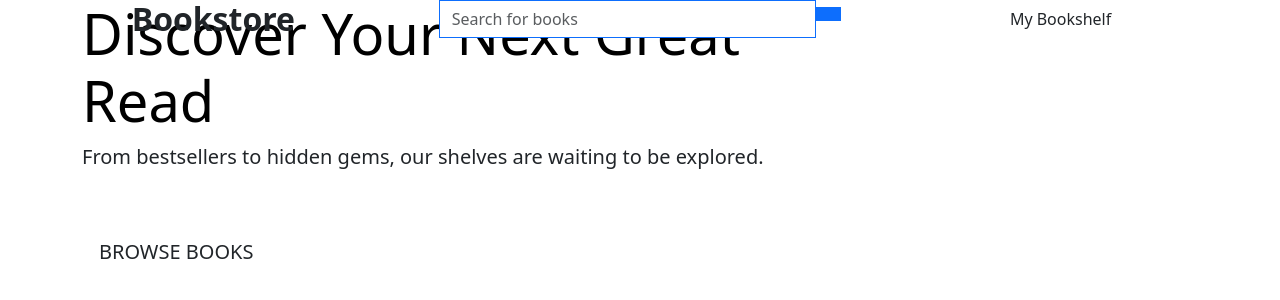
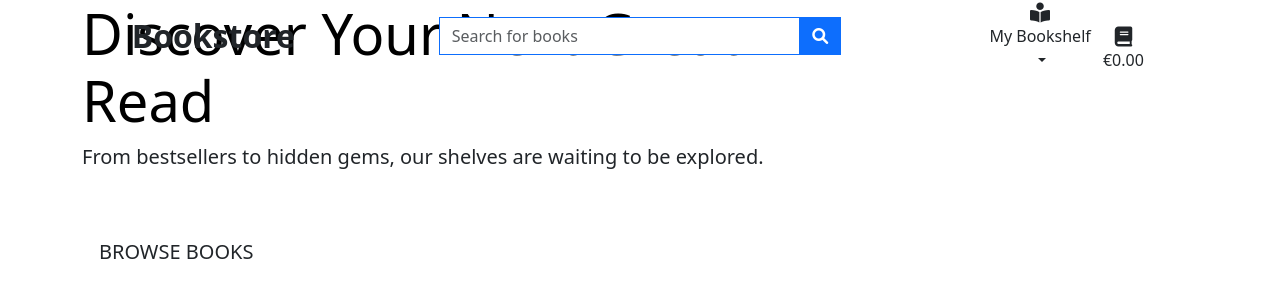
Before and after one commit to A-Hebbes/book_store2, a Django app: page / in a window 1280 px wide. Shown: the top 300 px of the page. Run offline with Django 4.2, Linux system fonts and the light colour scheme.

Commit message:
Update base.html for dropdown menu and corecss and corejs

```diff
--- a/templates/base.html
+++ b/templates/base.html
@@ -13,15 +13,17 @@
     {% block extra_meta %}
     {% endblock %}
 
-    {% block corecss%}
-    <link href="https://cdn.jsdelivr.net/npm/bootstrap@5.3.2/dist/css/bootstrap.min.css" rel="stylesheet" integrity="sha384-T3c6CoIi6uLrA9TneNEoa7RxnatzjcDSCmG1MXxSR1GAsXEV/Dwwykc2MPK8M2HN" crossorigin="anonymous">
+    {% block corecss %}
+    <link href="https://cdn.jsdelivr.net/npm/bootstrap@5.3.2/dist/css/bootstrap.min.css" rel="stylesheet">
+    <link rel="stylesheet" href="https://cdnjs.cloudflare.com/ajax/libs/font-awesome/6.0.0-beta3/css/all.min.css">
     {% endblock %}
 
     {% block extra_css %}
     {% endblock %}
 
     {% block corejs %}
-    <script src="https://cdn.jsdelivr.net/npm/bootstrap@5.3.2/dist/js/bootstrap.bundle.min.js" integrity="sha384-C6RzsynM9kWDrMNeT87bh95OGNyZPhcTNXj1NW7RuBCsyN/o0jlpcV8Qyq46cDfL" crossorigin="anonymous"></script>
+    <script src="https://cdn.jsdelivr.net/npm/@popperjs/core@2.11.6/dist/umd/popper.min.js"></script>
+    <script src="https://cdn.jsdelivr.net/npm/bootstrap@5.3.2/dist/js/bootstrap.bundle.min.js"></script>
     {% endblock %}
 
     {% block extra_js %}
@@ -60,14 +62,39 @@
         <div class="col-12 col-lg-4 my-auto py-1 py-lg-0">
           <ul class="list-inline list-unstyled text-center text-lg-right my-0">
             <li class="list-inline-item dropdown">
-              <a class="text-dark nav-link" href="#" id="user-options" data-bs-toggle="dropdown" aria-haspopup="true" aria-expanded="false">
+              <a class="text-dark nav-link dropdown-toggle" href="#" id="user-options" role="button" data-bs-toggle="dropdown" aria-expanded="false">
+                  <div class="text-center">
+                      <div><i class="fas fa-book-reader fa-lg"></i></div>
+                      <p class="my-0">My Bookshelf</p>
+                  </div>
+              </a>
+              <ul class="dropdown-menu" aria-labelledby="user-options">
+                  {% if request.user.is_authenticated %}
+                      {% if request.user.is_superuser %}
+                          <li><a class="dropdown-item" href="">Book Management</a></li>
+                      {% endif %}
+                      <li><a class="dropdown-item" href="">My Profile</a></li>
+                      <li><a class="dropdown-item" href="{% url 'account_logout' %}">Logout</a></li>
+                  {% else %}
+                      <li><a class="dropdown-item" href="{% url 'account_signup' %}">Join Bookstore</a></li>
+                      <li><a class="dropdown-item" href="{% url 'account_login' %}">Sign In</a></li>
+                  {% endif %}
+              </ul>
+          </li>
+            <li class="list-inline-item">
+              <a class="{% if grand_total %}text-primary font-weight-bold{% else %}text-dark{% endif %} nav-link" href="">
                 <div class="text-center">
-                    <div><i class="fas fa-book-reader fa-lg"></i></div>
-                    <p class="my-0">My Bookshelf</p>
+                    <div><i class="fas fa-book fa-lg"></i></div>
+                    <p class="my-0">
+                        {% if grand_total %}
+                            €{{ grand_total|floatformat:2 }}
+                        {% else %}
+                            €0.00
+                        {% endif %}
+                    </p>
                 </div>
             </a>
             </li>
-            <li class="list-inline-item"></li>
 
           </ul>
         </div>
```
